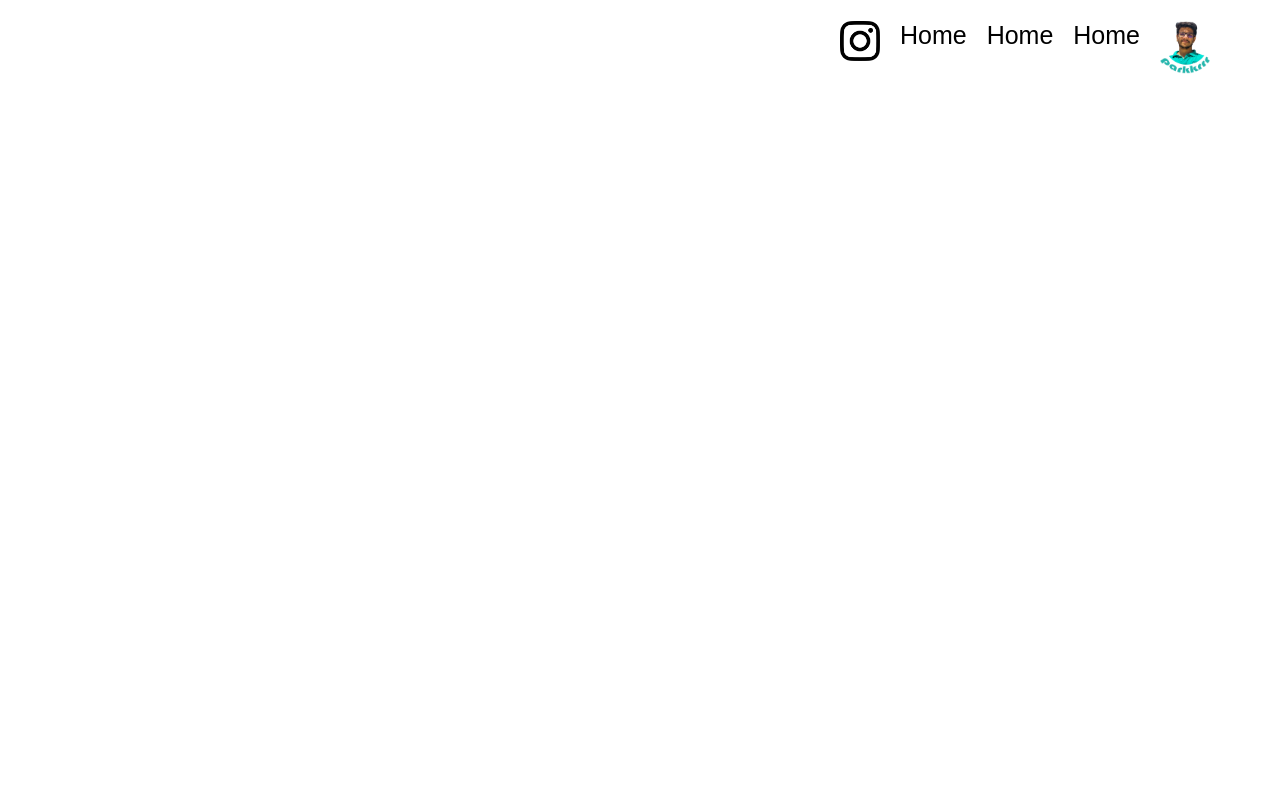
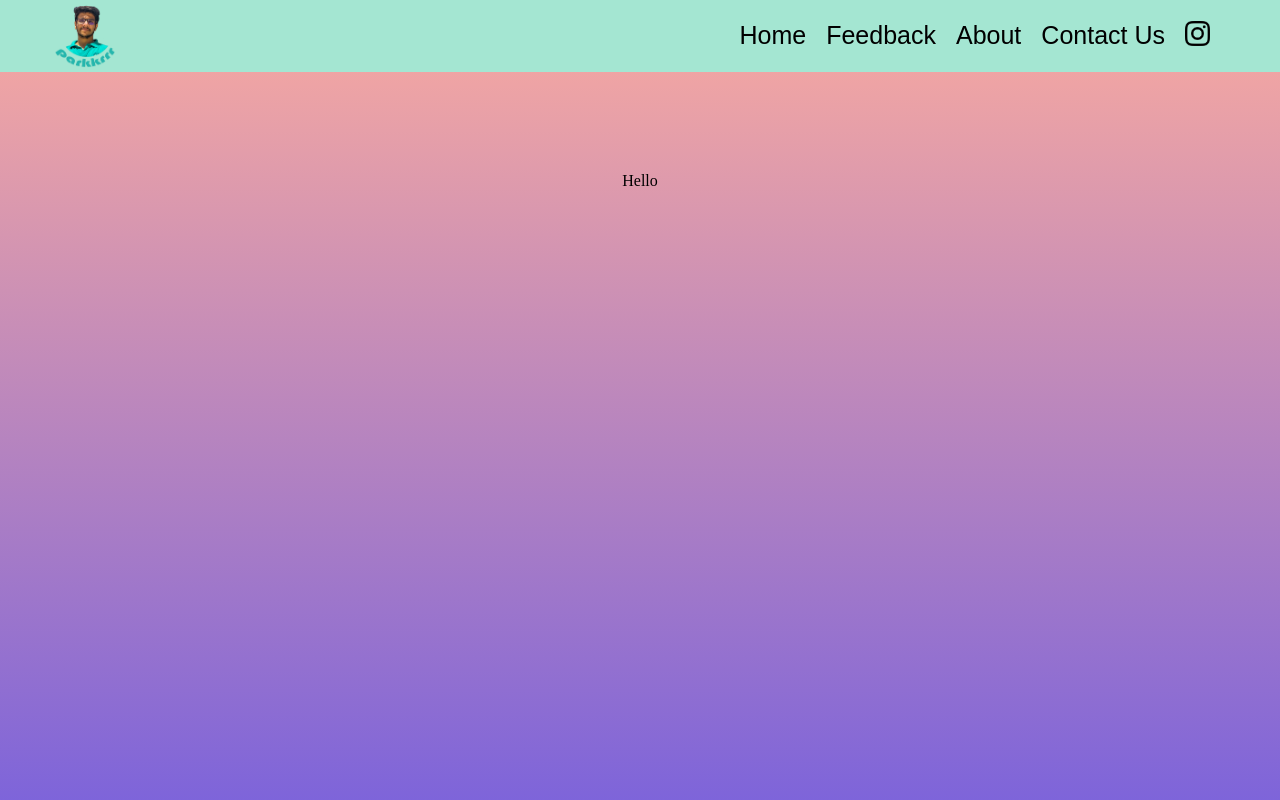
Before and after one commit to parkkrrr/parkkrrr.github.io, a plain HTML site: page index.html in a window 1280 px wide. Shown: the top 800 px of the page. Drawn offline with Linux system fonts and the light colour scheme.

Commit message:
modified:   index.html

```diff
--- a/index.html
+++ b/index.html
@@ -11,18 +11,28 @@
 </head>
 
 <body>
-    <nav class="navbar">
+    <header id="header">
         <div class="nav">
             <ul>
-                <li><a href="home.html" class="left"><img src="./images/logo.png" alt="logo"
-                            style="width: 50px; height: auto;"></a></li>
+                <a href="#" id="logo"><img src="./images/logo.png" alt="logo" style="width: 60px;
+            height: auto;"></a>
+                <li><a href="https://www.instagram.com/parkkrrr"><img src="./images/insta.png" alt="insta"
+                            style="width: 25px; height: auto;"></a></li>
+                <li><a href="contact.html">Contact Us</a></li>
+                <li><a href="about.html">About</a></li>
+                <li><a href="feedback.html">Feedback</a></li>
                 <li><a href="#home">Home</a></li>
-                <li><a href="contact.html">Home</a></li>
-                <li><a href="about.html">Home</a></li>
-                <li><a href="https://www.instagram.com/parkkrrr"><img src="./images/insta.png" alt="insta" style="width: 40px; height: auto;"></a></li>
             </ul>
         </div>
-    </nav>
+    </header>
+
+    <section>
+        <div id="section1">Hello</div>
+
+
+    </section>
+
+
 
 </body>
 
```
